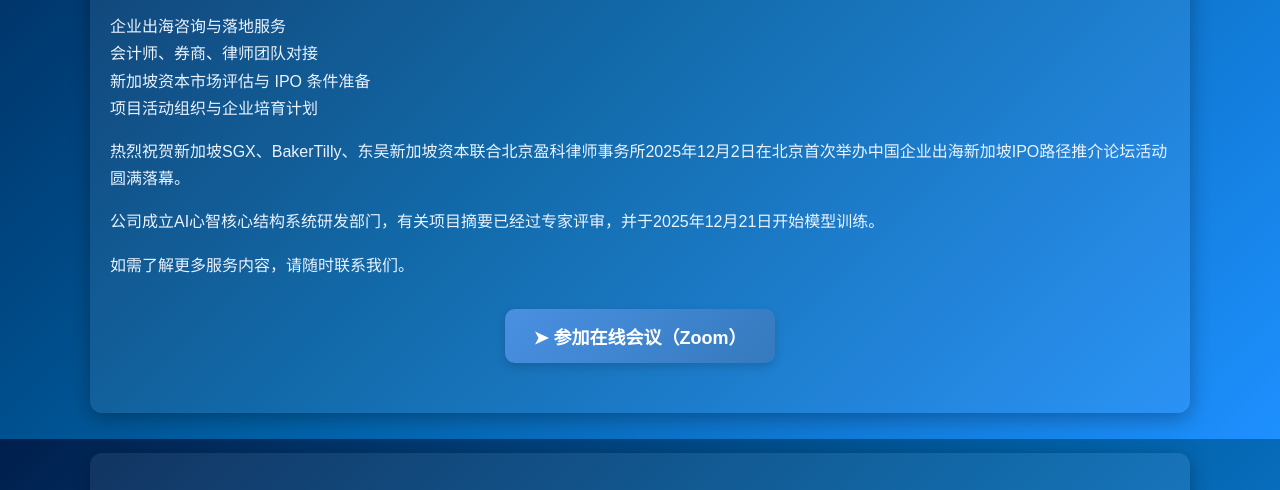
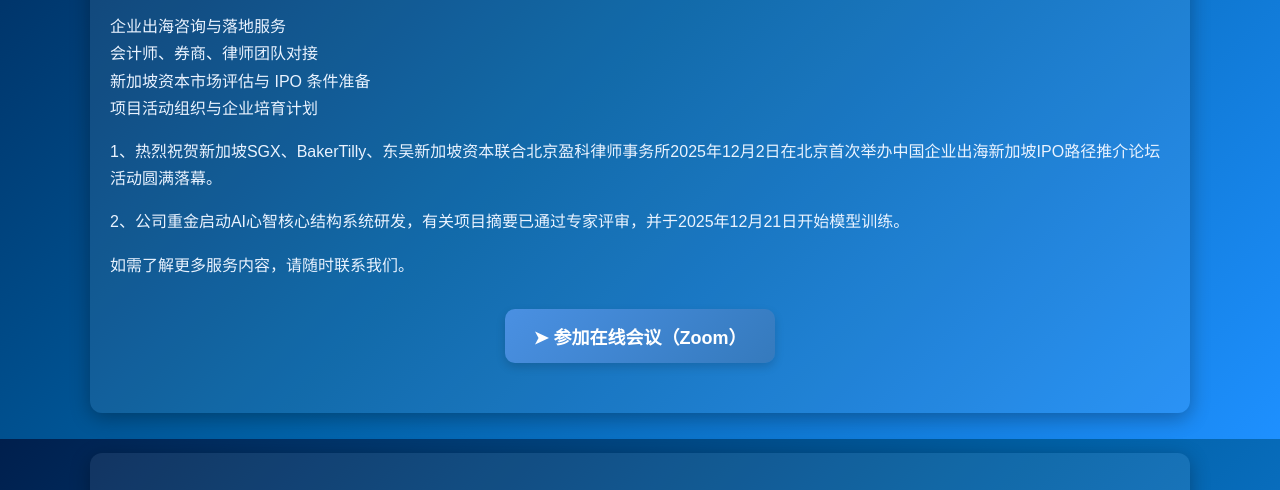
Before and after one commit to skyhawk-culture/sky, a plain HTML site: page index.html in a window 1280 px wide. Shown: the part 1161-1651 px from the top of the page. Drawn offline with Linux system fonts and the light colour scheme; some packages are replaced by stand-ins of ours; a script that the page names is missing.

Commit message:
Update event announcement and project details

```diff
--- a/index.html
+++ b/index.html
@@ -142,8 +142,8 @@
     <li>会计师、券商、律师团队对接</li>
     <li>新加坡资本市场评估与 IPO 条件准备</li>
     <li>项目活动组织与企业培育计划</li>
-  <p>热烈祝贺新加坡SGX、BakerTilly、东吴新加坡资本联合北京盈科律师事务所2025年12月2日在北京首次举办中国企业出海新加坡IPO路径推介论坛活动圆满落幕。<ul>
-  <p>公司成立AI心智核心结构系统研发部门，有关项目摘要已经过专家评审，并于2025年12月21日开始模型训练。<ul>
+  <p>1、热烈祝贺新加坡SGX、BakerTilly、东吴新加坡资本联合北京盈科律师事务所2025年12月2日在北京首次举办中国企业出海新加坡IPO路径推介论坛活动圆满落幕。<ul>
+  <p>2、公司重金启动AI心智核心结构系统研发，有关项目摘要已通过专家评审，并于2025年12月21日开始模型训练。<ul>
   </ul>
   <p>如需了解更多服务内容，请随时联系我们。</p>
     <!-- Zoom 在线会议按钮 -->
```
